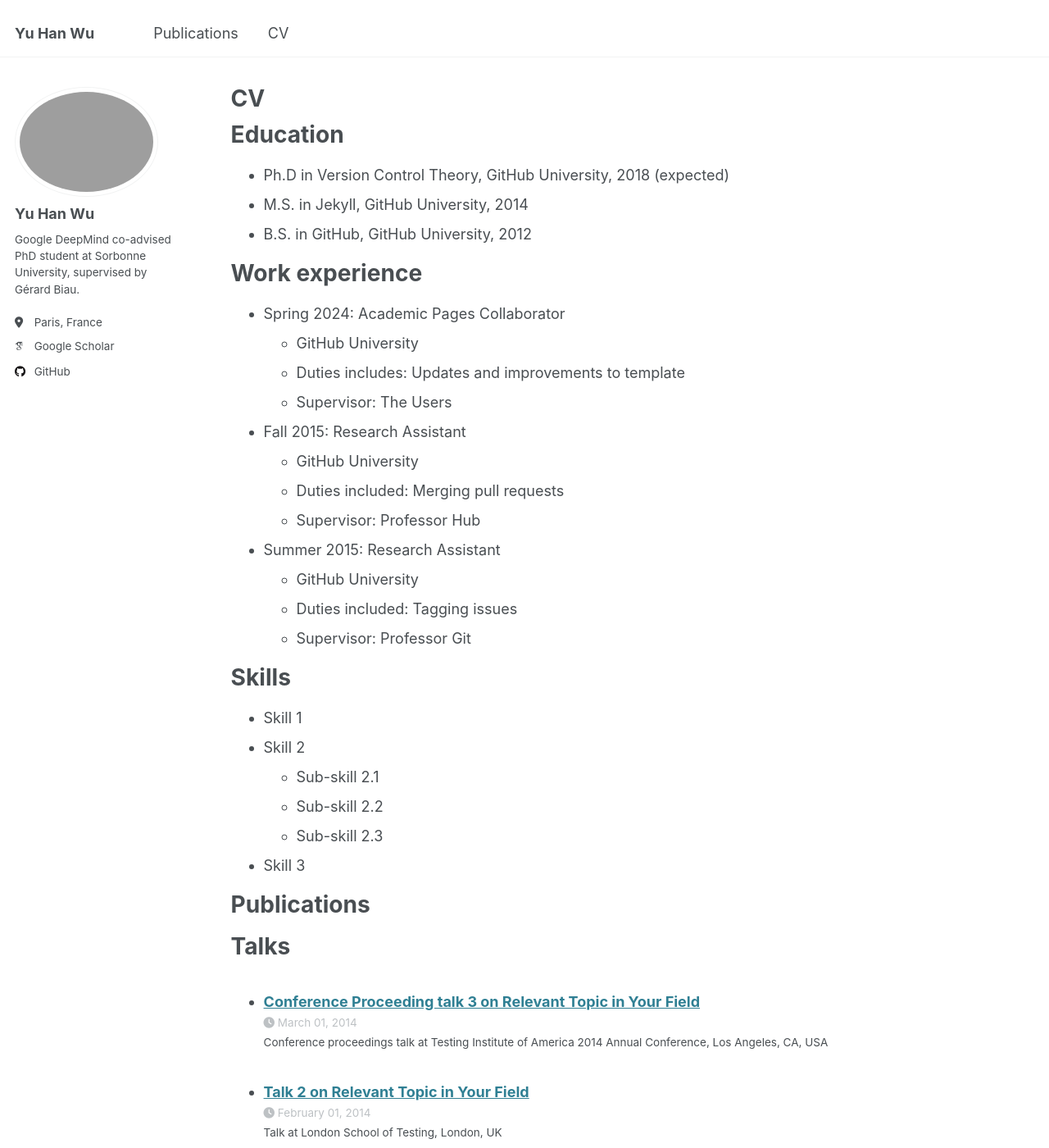
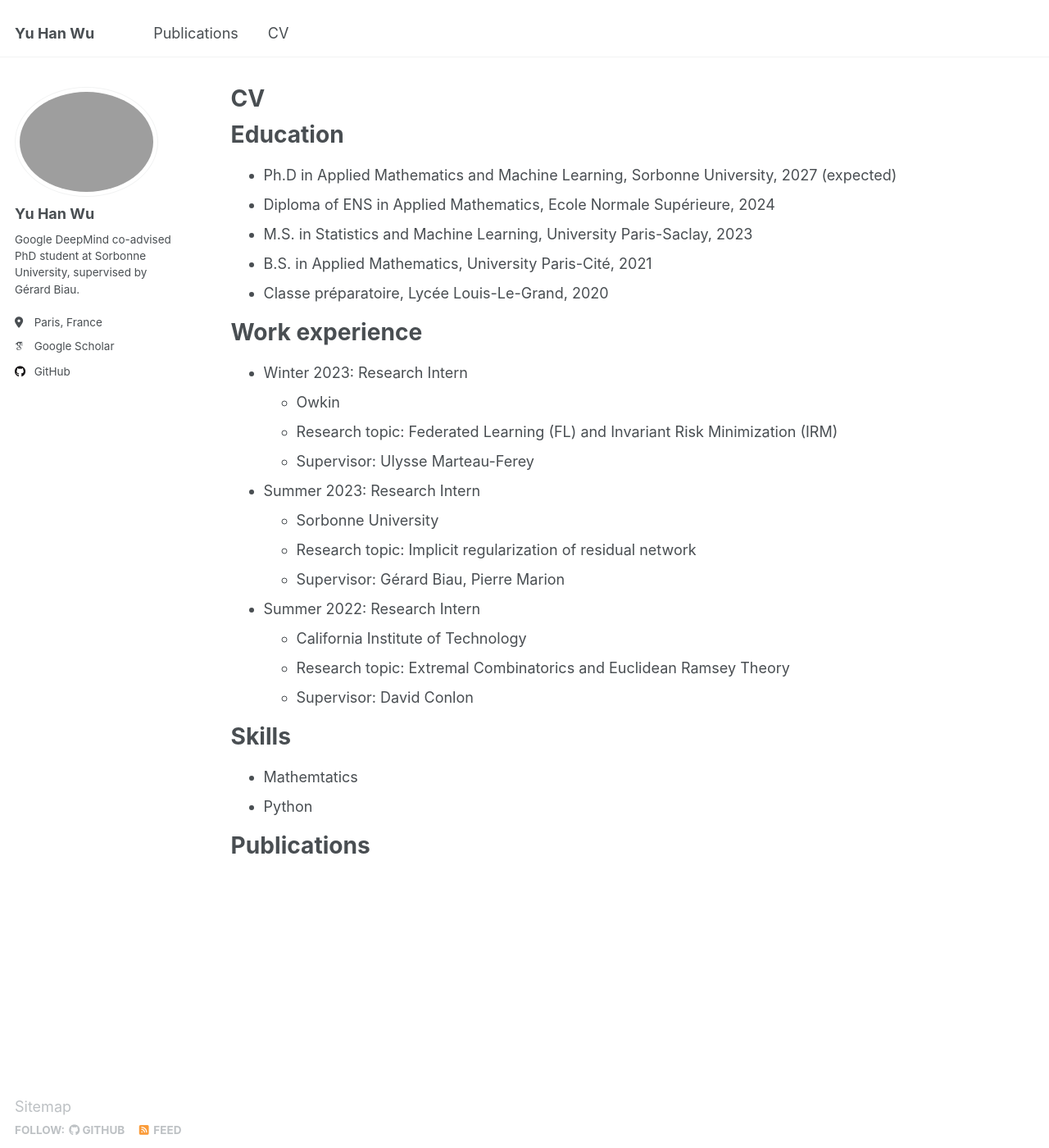
Before and after one commit to pojoowu/pojoowu.github.io, a Jekyll site: the page built from _pages/cv.md, in a window 1280 px wide and 1400 px high. Shown: the whole window at 82% size. Built offline with Jekyll 4.4.1, drawn with Linux system fonts in a browser that asks for light colours; some web fonts are replaced; some of the changed text lies outside the part shown.

Commit message:
Update cv.md

```diff
--- a/_pages/cv.md
+++ b/_pages/cv.md
@@ -11,54 +11,36 @@ redirect_from:
 
 Education
 ======
-* Ph.D in Version Control Theory, GitHub University, 2018 (expected)
-* M.S. in Jekyll, GitHub University, 2014
-* B.S. in GitHub, GitHub University, 2012
+* Ph.D in Applied Mathematics and Machine Learning, Sorbonne University, 2027 (expected)
+* Diploma of ENS in Applied Mathematics, Ecole Normale Supérieure, 2024
+* M.S. in Statistics and Machine Learning, University Paris-Saclay, 2023
+* B.S. in Applied Mathematics, University Paris-Cité, 2021
+* Classe préparatoire, Lycée Louis-Le-Grand, 2020
 
 Work experience
 ======
-* Spring 2024: Academic Pages Collaborator
-  * GitHub University
-  * Duties includes: Updates and improvements to template
-  * Supervisor: The Users
+* Winter 2023: Research Intern
+  * Owkin
+  * Research topic: Federated Learning (FL) and Invariant Risk Minimization (IRM)
+  * Supervisor: Ulysse Marteau-Ferey
 
-* Fall 2015: Research Assistant
-  * GitHub University
-  * Duties included: Merging pull requests
-  * Supervisor: Professor Hub
+* Summer 2023: Research Intern
+  * Sorbonne University
+  * Research topic: Implicit regularization of residual network
+  * Supervisor: Gérard Biau, Pierre Marion
 
-* Summer 2015: Research Assistant
-  * GitHub University
-  * Duties included: Tagging issues
-  * Supervisor: Professor Git
+* Summer 2022: Research Intern
+  * California Institute of Technology
+  * Research topic: Extremal Combinatorics and Euclidean Ramsey Theory
+  * Supervisor: David Conlon
 
 Skills
 ======
-* Skill 1
-* Skill 2
-  * Sub-skill 2.1
-  * Sub-skill 2.2
-  * Sub-skill 2.3
-* Skill 3
+* Mathemtatics
+* Python
 
 Publications
 ======
   <ul>{% for post in site.publications reversed %}
     {% include archive-single-cv.html %}
   {% endfor %}</ul>
-
-Talks
-======
-  <ul>{% for post in site.talks reversed %}
-    {% include archive-single-talk-cv.html  %}
-  {% endfor %}</ul>
-
-Teaching
-======
-  <ul>{% for post in site.teaching reversed %}
-    {% include archive-single-cv.html %}
-  {% endfor %}</ul>
-
-Service and leadership
-======
-* Currently signed in to 43 different slack teams
```
